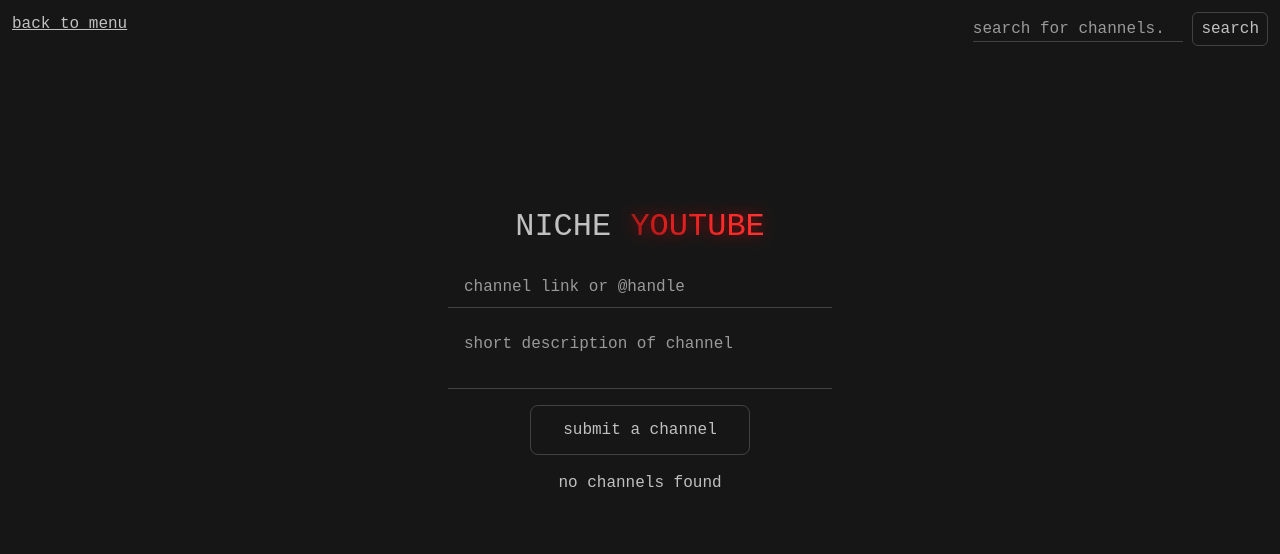
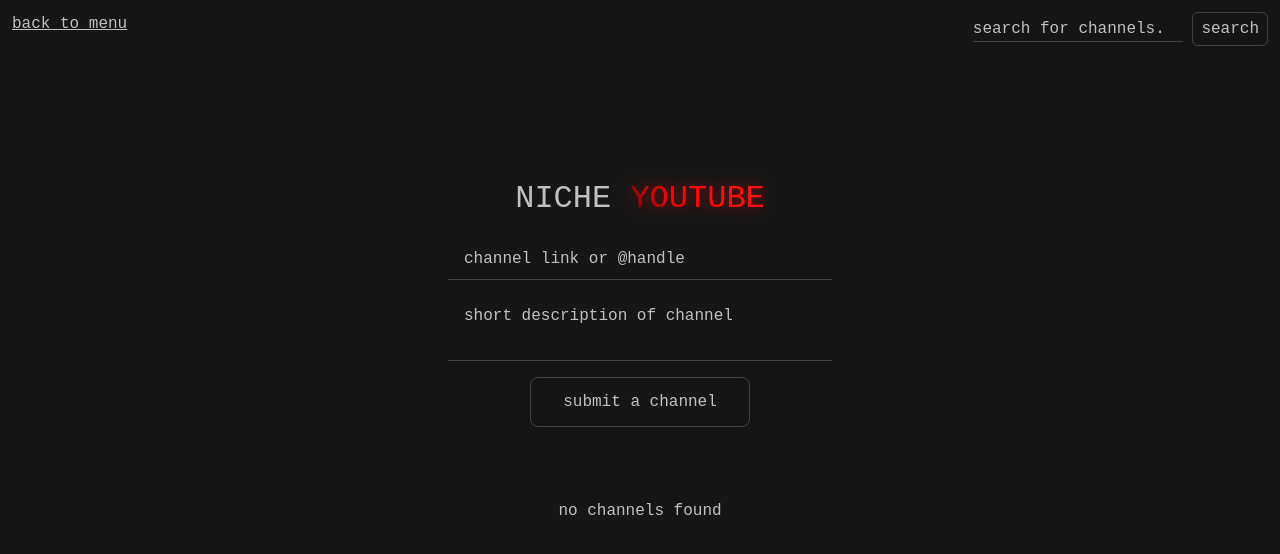
Before and after one commit to majoouoo/niche-internet, a SvelteKit app: page /youtube in a window 1280 px wide. Shown: the top 554 px of the page. Built offline with nearby package versions, Linux system fonts and the light colour scheme; no server answers; the database is empty; a web font is replaced by a local one.

Commit message:
style: improve layout; fix: null values handling on submit

```diff
--- a/src/app.css
+++ b/src/app.css
@@ -11,16 +11,16 @@
 	--web-bg-2: #212e68;
 	--web-gradient: linear-gradient(55deg, var(--web-bg), var(--web-bg-2));
 
-	--youtube-bg: #300b0b;
-	--youtube-bg-2: #6d1919;
+	--youtube-bg: #250303;
+	--youtube-bg-2: #920909;
 	--youtube-gradient: linear-gradient(55deg, var(--youtube-bg), var(--youtube-bg-2));
 
-	--tiktok-bg: #004346;
-	--tiktok-bg-2: #700034;
+	--tiktok-bg: #022224;
+	--tiktok-bg-2: #03767c;
 	--tiktok-gradient: linear-gradient(55deg, var(--tiktok-bg) 10%, var(--tiktok-bg-2));
 
-	--instagram-bg: #4b0d35;
-	--instagram-bg-2: #915006;
+	--instagram-bg: #3b0227;
+	--instagram-bg-2: #995609;
 	--instagram-gradient: linear-gradient(55deg, var(--instagram-bg), var(--instagram-bg-2));
 
 	--text-color: #ffffffbb;
--- a/src/app.html
+++ b/src/app.html
@@ -7,7 +7,7 @@
 		%sveltekit.head%
 		<link
 			rel="stylesheet"
-			href="https://fonts.googleapis.com/css2?family=Material+Symbols+Outlined:opsz,wght,FILL,GRAD@24,400,0,0"
+			href="https://fonts.googleapis.com/css2?family=Material+Symbols+Rounded:opsz,wght,FILL,GRAD@24,400,0,0"
 		/>
 	</head>
 	<body data-sveltekit-preload-data="hover">
--- a/src/routes/youtube/+page.server.ts
+++ b/src/routes/youtube/+page.server.ts
@@ -123,22 +123,24 @@
 			const ytItem = ytData.items[0];
 
 			const topicCategories: string[] = [];
-			ytItem.topicDetails.topicCategories.forEach((link: string) => {
-				topicCategories.push(link.substring(link.lastIndexOf('/') + 1));
-			});
-			topicCategories.join(' ');
+			if (ytItem.topicDetails) {
+				ytItem.topicDetails.topicCategories.forEach((link: string) => {
+					topicCategories.push(link.substring(link.lastIndexOf('/') + 1));
+				});
+				topicCategories.join(' ');
+			}
 
 			await sql`
         INSERT INTO youtube (id, handle, title, channel_description, subscribers, initial_subscribers, profile_picture_url, topic_categories, keywords, user_description, ip_address)
         VALUES (
           ${ytItem.id},
           ${ytItem.snippet.customUrl.substring(1)},
-          ${ytItem.snippet.title},
-          ${ytItem.snippet.description},
+          ${ytItem.snippet.title ?? null},
+          ${ytItem.snippet.description ?? null},
           ${ytItem.statistics.subscriberCount},
           ${ytItem.statistics.subscriberCount},
-          ${ytItem.snippet.thumbnails.default.url},
-          ${topicCategories},
+          ${ytItem.snippet.thumbnails.default.url ?? null},
+          ${topicCategories ?? null},
           ${ytItem.brandingSettings.channel.keywords ?? null},
           ${formData.get('description') as string},
 					${clientIpAddress}
--- a/src/routes/youtube/+page.svelte
+++ b/src/routes/youtube/+page.svelte
@@ -66,8 +66,8 @@
 	<section class="flex flex-col items-center justify-center relative">
 		<!-- <div class="framing absolute z-20"></div> -->
 
-		<div class="px-4 pb-4 flex flex-col w-full items-center justify-center">
-			<h1 class="my-4">NICHE
+		<div class="px-2 md:px-4 pb-4 flex flex-col w-full items-center justify-center">
+			<h1 class="my-4 text-center">NICHE
 				<span class="gradient-heading">YOUTUBE</span>
 			</h1>
 			<form
@@ -112,24 +112,29 @@
 			</form>
 
 			{#if form?.error}
-				<div class="message flex gap-2 mt-4 text-red-300 sticky top-2 p-2 rounded-full" in:fly={{ y: -20, duration: 1000 }} out:fade>
-					<span class="material-symbols-outlined">error</span>
+				<div class="message flex gap-2 mt-4 text-red-300 sticky top-2 p-2 rounded-full" in:fly={{ y: -20, duration: 1000 }}>
+					<span class="material-symbols-rounded">error</span>
 					<p>{form.error}</p>
 				</div>
-			{/if}
-			{#if form?.message}
-				<div class="message flex gap-2 mt-4 text-green-300 sticky top-2 p-2 rounded-full" in:fly={{ y: -20, duration: 1000 }} out:fade>
-					<span class="material-symbols-outlined">check_circle</span>
+			{:else if form?.message}
+				<div class="message flex gap-2 mt-4 text-green-300 sticky top-2 p-2 rounded-full" in:fly={{ y: -20, duration: 1000 }}>
+					<span class="material-symbols-rounded">check_circle</span>
 					<p>{form.message}</p>
 				</div>
+			{:else}
+				<div class="flex gap-2 mt-4 p-2 opacity-0">
+					<span class="material-symbols-rounded">check_circle</span>
+					<p>placeholder</p>
+				</div>
 			{/if}
+
 			{#if channels.length === 0}
 				<p class="text-center mt-4">no channels found</p>
 			{/if}
 
-			<section class="grid grid-cols-1 w-full gap-4 mt-24 lg:grid-cols-3">
+			<section class="grid grid-cols-1 w-full gap-2 md:gap-4 mt-24 lg:grid-cols-3">
 				{#each channels as channel, i}
-					<div class="channel rounded-lg p-2 grid gap-3 overflow-x-hidden">
+					<div class="channel rounded-xl p-2 grid gap-3 overflow-x-hidden">
 						<a
 							href={'https://youtube.com/@' + channel.handle}
 							target="_blank"
@@ -138,7 +143,7 @@
 							<img
 								src={channel.profile_picture_url}
 								alt={channel.title}
-								class="rounded-sm w-24 aspect-square"
+								class="rounded-md w-16 aspect-square md:w-24"
 								onerror={(e) => {
 									const target = e.target as HTMLImageElement;
 									if (target) target.src = placeholderImage;
@@ -146,7 +151,7 @@
 							/>
 						</a>
 
-						<div class="channel-info grid gap-3">
+						<div class="channel-info grid gap-1 md:gap-3">
 							<div>
 								<h2
 									class="font-bold"
@@ -230,7 +235,7 @@
 				>
 					<input type="hidden" name="offset" value={channels.length} />
 					<input type="hidden" name="query" value={searchQuery} />
-					<button class="underline relative" disabled={isSubmitLoading}>
+					<button class="load-btn underline relative" disabled={isSubmitLoading}>
 						<span style={isSubmitLoading ? "opacity: 0;" : "opacity: 1;"}>load more...</span>
 						{#if isSubmitLoading}
 							<div class="spinner"></div>
@@ -318,7 +323,7 @@
 	.submit-form textarea::placeholder,
 	.submit-form input::placeholder,
 	.search-form input::placeholder {
-		color: #ffffff90;
+		color: inherit;
 	}
 
 	.message {
@@ -344,6 +349,14 @@
 	.search-form input:focus {
 		border-bottom: 1px solid var(--text-color);
 		outline: none;
+	}
+
+	.load-btn {
+		transition: color 0.5s;
+	}
+
+	.load-btn:hover {
+		color: white;
 	}
 
 	/* spinner */
```
